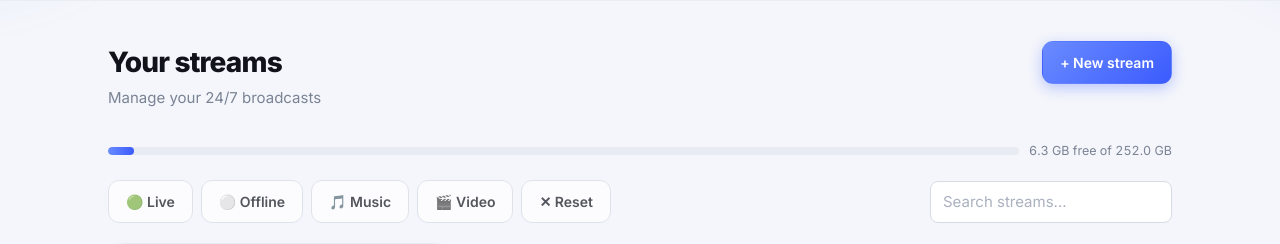
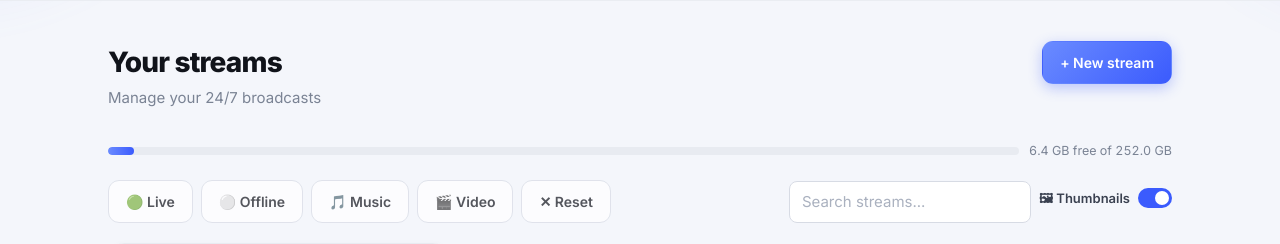
Before and after one commit to ErrorGone-YT/StreamCast, a Flask app: page / in a window 1280 px wide. Shown: the part 63-307 px from the top of the page. Run offline with Flask 3, Linux system fonts and the light colour scheme; tables that the repository leaves empty hold one stand-in row (values such as "Sample post"); some libraries are stand-ins or nearby versions.

Commit message:
Add dashboard thumbnails toggle with persisted preference

```diff
--- a/static/style.css
+++ b/static/style.css
@@ -654,6 +654,29 @@ html[data-theme="dark"] .topbar-menu { background: #151926; border-color: rgba(2
 .disk-bar-fill.low { background: linear-gradient(90deg, #ff5a70, var(--live)); }
 .disk-label { font-size: 12.5px; color: var(--muted); font-variant-numeric: tabular-nums; white-space: nowrap; }
 
+/* ---- iOS-style toggle switch (shuffle, video sound, thumbnails) ---- */
+.switch { position: relative; display: inline-block; width: 34px; height: 20px; flex: none; }
+.switch input { opacity: 0; width: 0; height: 0; }
+.slider {
+  position: absolute; cursor: pointer; top: 0; left: 0; right: 0; bottom: 0;
+  background-color: var(--border-strong); transition: .4s; border-radius: 34px;
+}
+.slider:before {
+  position: absolute; content: ""; height: 14px; width: 14px; left: 3px; bottom: 3px;
+  background-color: white; transition: .4s; border-radius: 50%;
+}
+input:checked + .slider { background-color: var(--accent, #007bff); }
+input:checked + .slider:before { transform: translateX(14px); }
+
+/* Thumbnails toggle: when off, drop the preview blocks and collapse the tiles */
+.thumb-toggle {
+  display: inline-flex; align-items: center; gap: 8px;
+  font-size: 13px; font-weight: 600; color: var(--text-2);
+  cursor: pointer; user-select: none; white-space: nowrap;
+}
+.no-thumbs .tile-thumb { display: none; }
+.no-thumbs .stream-card .name { margin-top: 0; }
+
 /* ---- Queue card header + control rows ---- */
 .qhead { display: flex; align-items: center; justify-content: space-between; gap: 10px; margin-bottom: 4px; }
 .qhead h2 { margin: 0; }
--- a/templates/base.html
+++ b/templates/base.html
@@ -29,7 +29,7 @@
   <link rel="preconnect" href="https://fonts.googleapis.com">
   <link rel="preconnect" href="https://fonts.gstatic.com" crossorigin>
   <link href="https://fonts.googleapis.com/css2?family=Inter:wght@400;500;600;700;800&display=swap" rel="stylesheet">
-  <link rel="stylesheet" href="{{ url_for('static', filename='style.css') }}?v=22">
+  <link rel="stylesheet" href="{{ url_for('static', filename='style.css') }}?v=23">
 </head>
 <body>
   <div class="topbar">
--- a/templates/dashboard.html
+++ b/templates/dashboard.html
@@ -2,6 +2,10 @@
 {% block title %}Streams — StreamCast{% endblock %}
 
 {% block body %}
+<script>
+  // Apply the saved thumbnail preference before the grid paints (no flash).
+  try { if (localStorage.getItem('sc-thumbs') === '0') document.body.classList.add('no-thumbs'); } catch (e) {}
+</script>
 <div class="page-head">
   <div>
     <h1>Your streams</h1>
@@ -60,6 +64,14 @@
       outline:none;
     "
   >
+
+  <label class="thumb-toggle" title="Show or hide stream thumbnails">
+    🖼 Thumbnails
+    <span class="switch">
+      <input type="checkbox" id="thumbToggle" checked>
+      <span class="slider round"></span>
+    </span>
+  </label>
 
 </div>
 
@@ -359,6 +371,15 @@ document.getElementById('filterReset').addEventListener('click', function() {
 document.getElementById('stream-search')
   .addEventListener('input', updateStreams);
 
+// Thumbnails toggle: remember the choice, collapse tiles when off.
+const thumbToggle = document.getElementById('thumbToggle');
+function applyThumbs(show) {
+  document.body.classList.toggle('no-thumbs', !show);
+  try { localStorage.setItem('sc-thumbs', show ? '1' : '0'); } catch (e) {}
+}
+try { thumbToggle.checked = localStorage.getItem('sc-thumbs') !== '0'; } catch (e) {}
+thumbToggle.addEventListener('change', () => applyThumbs(thumbToggle.checked));
+
 updateStreams();
 </script>
 
```
Also changed, not shown: templates/stream.html (+0 -43 lines).
